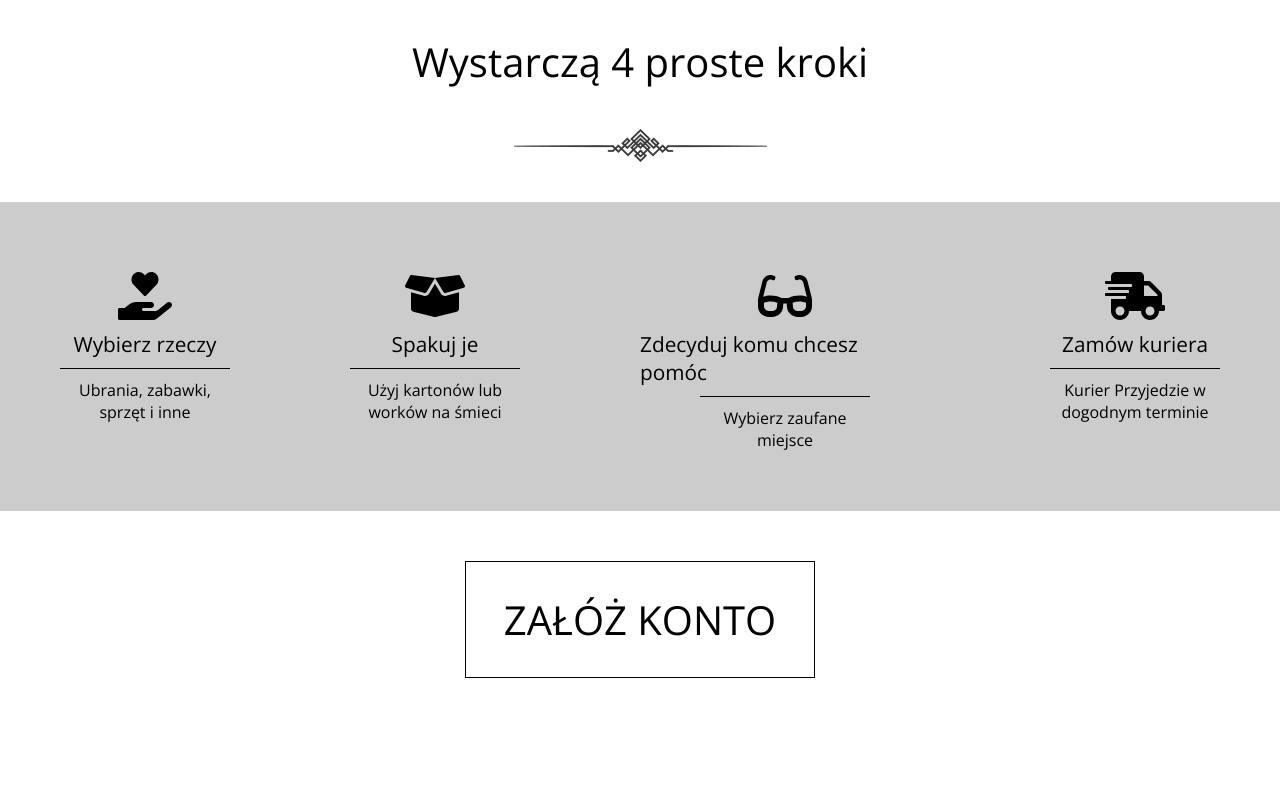
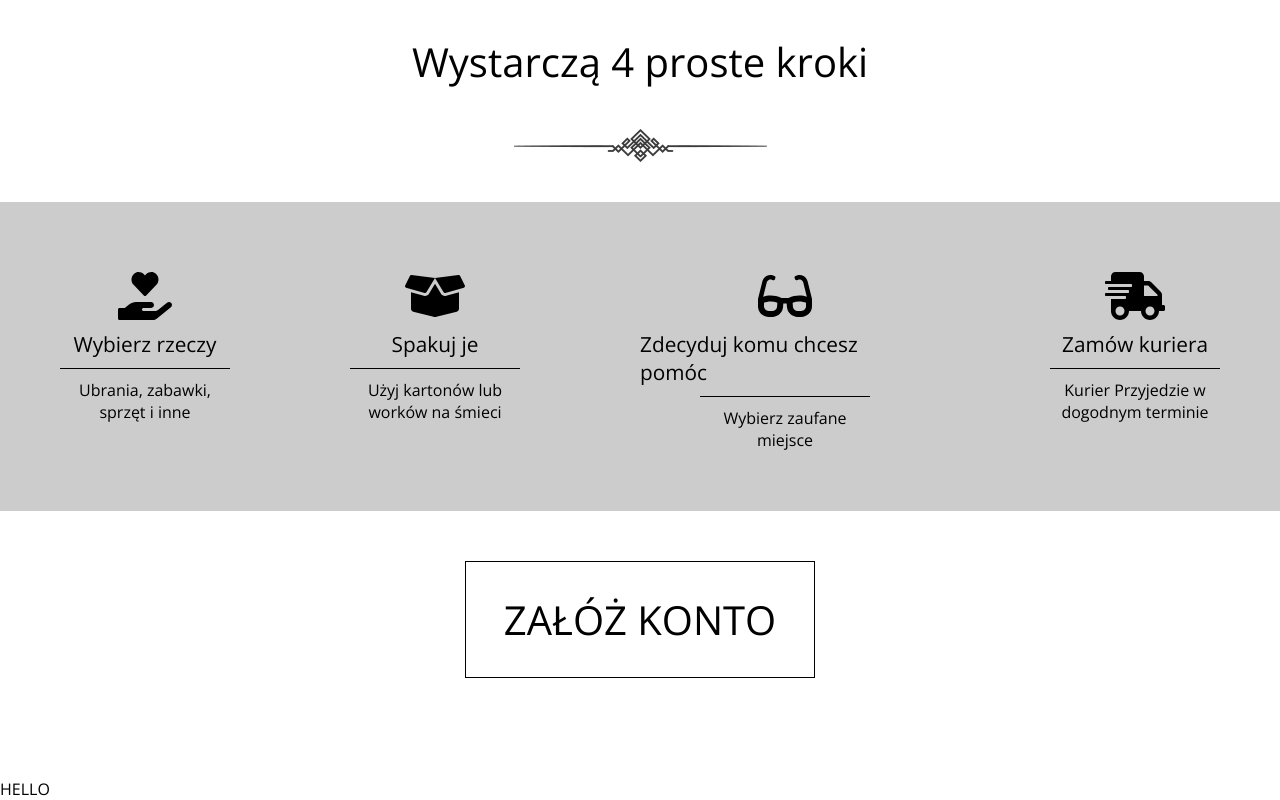
Before and after one commit to gruzin2046/OddajRzeczy, a React (Create React App) app: page / in a window 1280 px wide. Shown: the part 1610-2410 px from the top of the page. Before the commit the page ends 2388 px from the top, so only its background shows below. Built offline with nearby package versions, Linux system fonts and the light colour scheme.

Commit message:
about us fies

```diff
--- a/src/components/main.jsx
+++ b/src/components/AboutUs.jsx
@@ -1,7 +1,7 @@
 import React, { Component } from "react";
-import './../css_files/Main.scss';
+import './../css_files/AboutUs.scss';
 
-export default class Main extends Component {
+export default class AboutUs extends Component {
     render() {
         return (
             <div>
--- a/src/components/App.jsx
+++ b/src/components/App.jsx
@@ -3,8 +3,8 @@ import './../css_files/App.scss';
 import Header from "./Header.jsx"
 import YellowBar from "./YellowBar.jsx"
 import FourSteps from './FourSteps';
+import AboutUs from './AboutUs';
 import { library } from '@fortawesome/fontawesome-svg-core'
-//import { FontAwesomeIcon } from '@fortawesome/react-fontawesome'
 import { faHandHoldingHeart } from '@fortawesome/free-solid-svg-icons'
 import { faBoxOpen } from '@fortawesome/free-solid-svg-icons'
 import { faGlasses } from '@fortawesome/free-solid-svg-icons'
@@ -18,9 +18,10 @@ library.add(faShippingFast)
 class App extends Component {
   render() {
     return (<div>
-      <Header></Header>
-      <YellowBar></YellowBar>
-      <FourSteps></FourSteps>
+      <Header />
+      <YellowBar />
+      <FourSteps />
+      <AboutUs />
     </div>
     );
   }
--- a/src/css_files/main.scss
+++ /dev/null
@@ -1,6 +0,0 @@
-* {
-    margin: 0;
-    padding: 0;
-    box-sizing: border-box;
-    font-family: 'Roboto', sans-serif;
-}
```
Also changed, not shown: src/css_files/AboutUs.scss (added).
